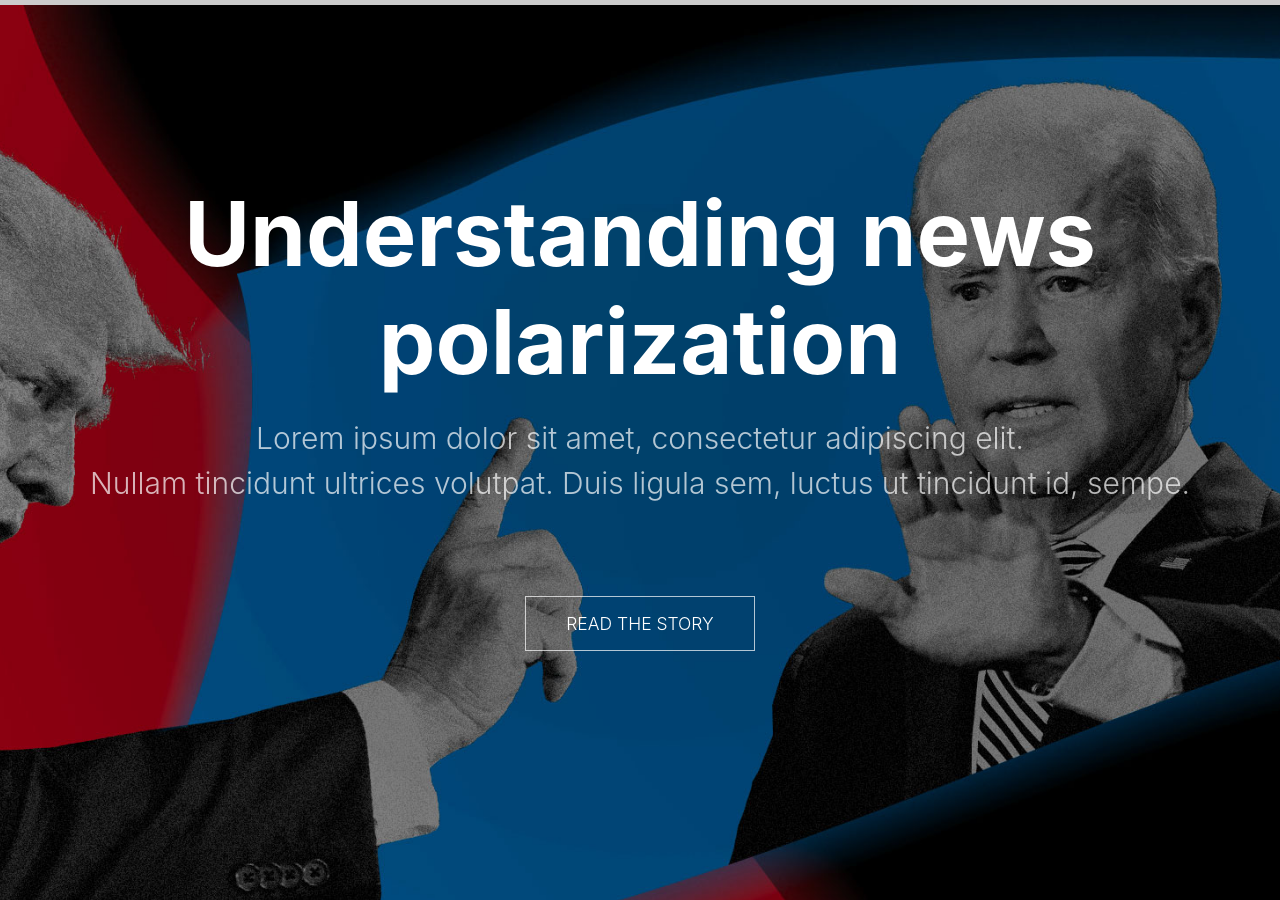
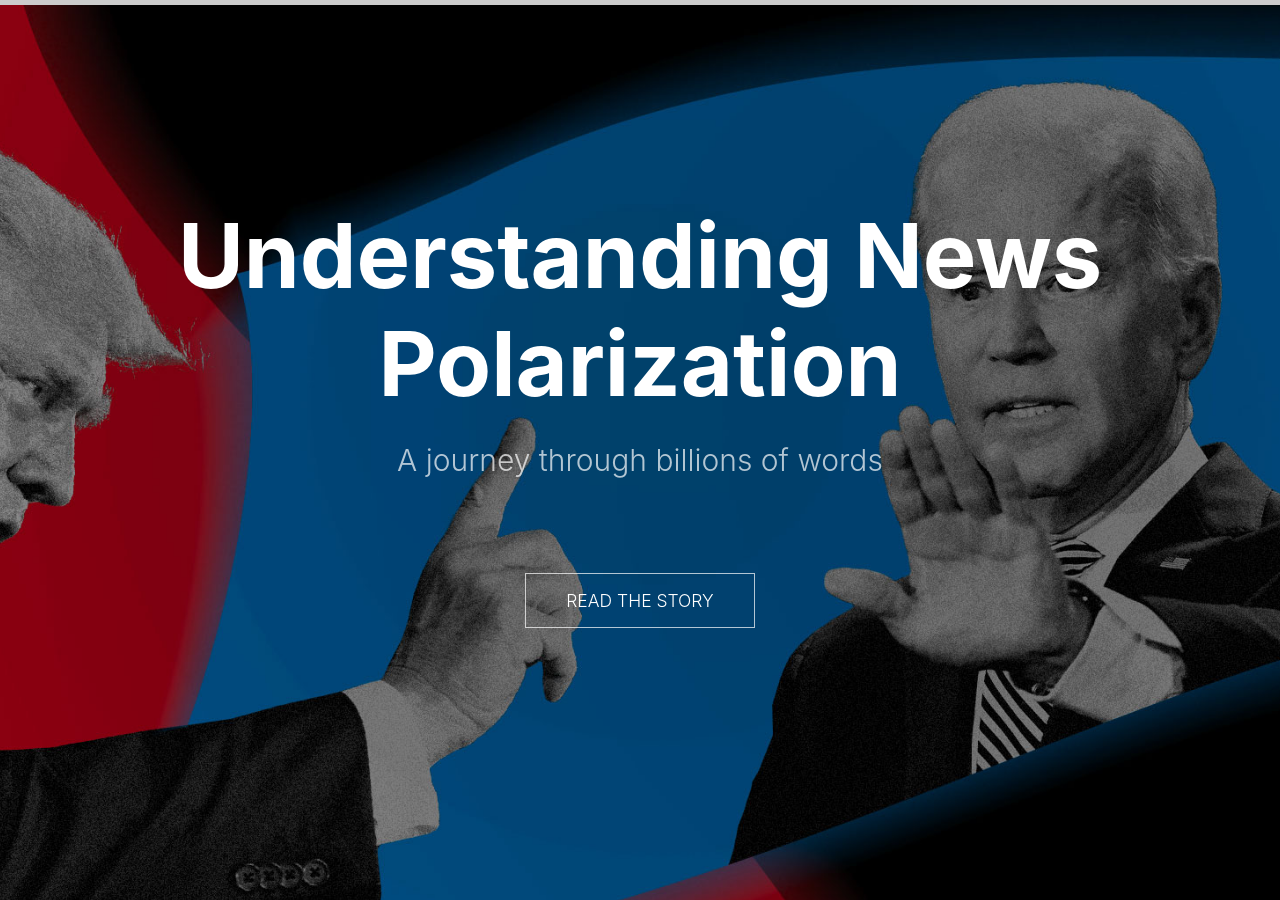
Before and after one commit to giacomoorsi/usa-news-politicization, a Jekyll site: the page built from instructions.md, in a window 1280 px wide and 900 px high. Built offline with Jekyll 4.4.1, drawn with Linux system fonts in a browser that asks for light colours; nearby versions of some CDN libraries.

Commit message:
Some updates

```diff
--- a/_includes/muesli-header.html
+++ b/_includes/muesli-header.html
@@ -3,9 +3,8 @@
 
     <div class=" uk-text-center uk-margin-auto uk-margin-auto-vertical"
         uk-scrollspy="target: > *; cls: uk-animation-scale-up; delay: 200">
-        <h1 class="header-title">Understanding news polarization</h1>
-        <p class="header-subtitle   uk-margin-auto uk-text-center">Lorem ipsum dolor sit amet, consectetur adipiscing
-            elit. <br>Nullam tincidunt ultrices volutpat. Duis ligula sem, luctus ut tincidunt id, sempe. </p>
+        <h1 class="header-title">Understanding News Polarization</h1>
+        <p class="header-subtitle   uk-margin-auto uk-text-center">A journey through billions of words </p>
         <a href="#introduction" uk-scroll="offset:50"
             class="uk-button uk-button-default uk-button-large uk-margin-large">Read the story</a>
     </div>
```
Also changed, not shown: home/scroller-uikit.html (+4 -5 lines), index.md (+8 -13 lines).
